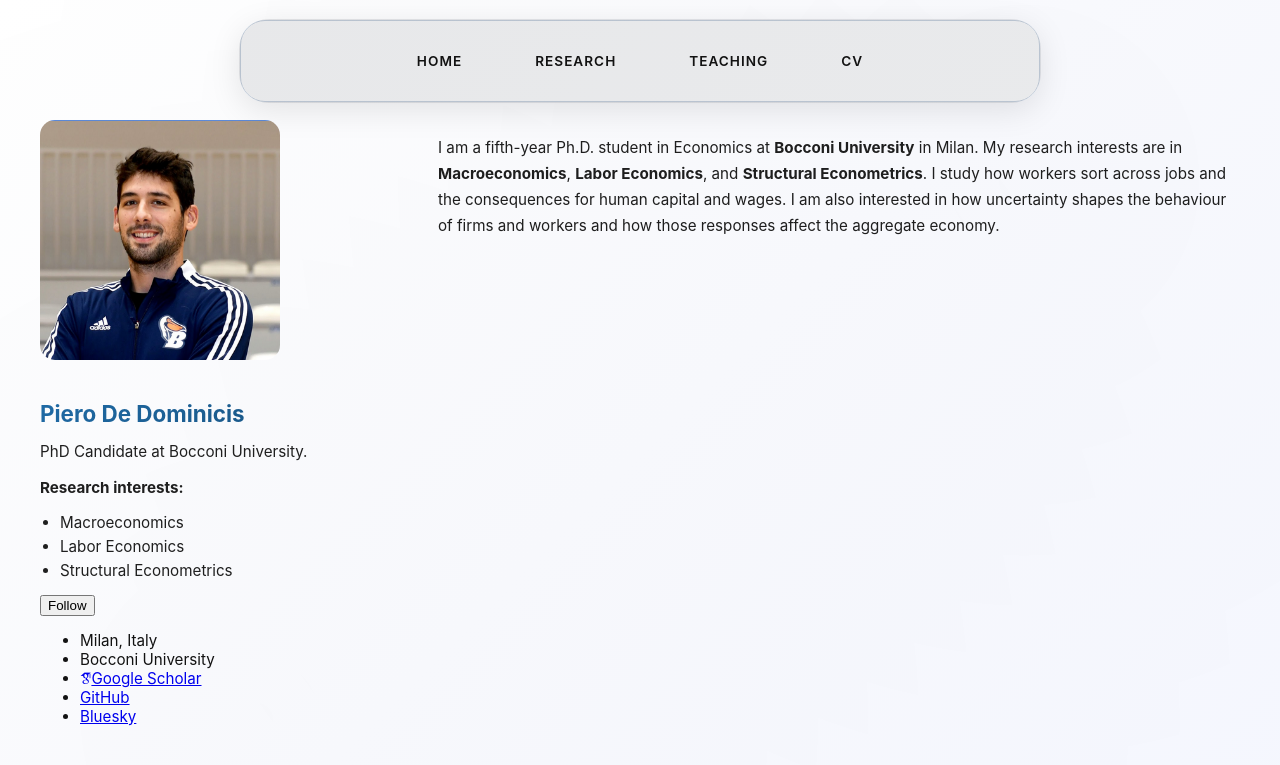
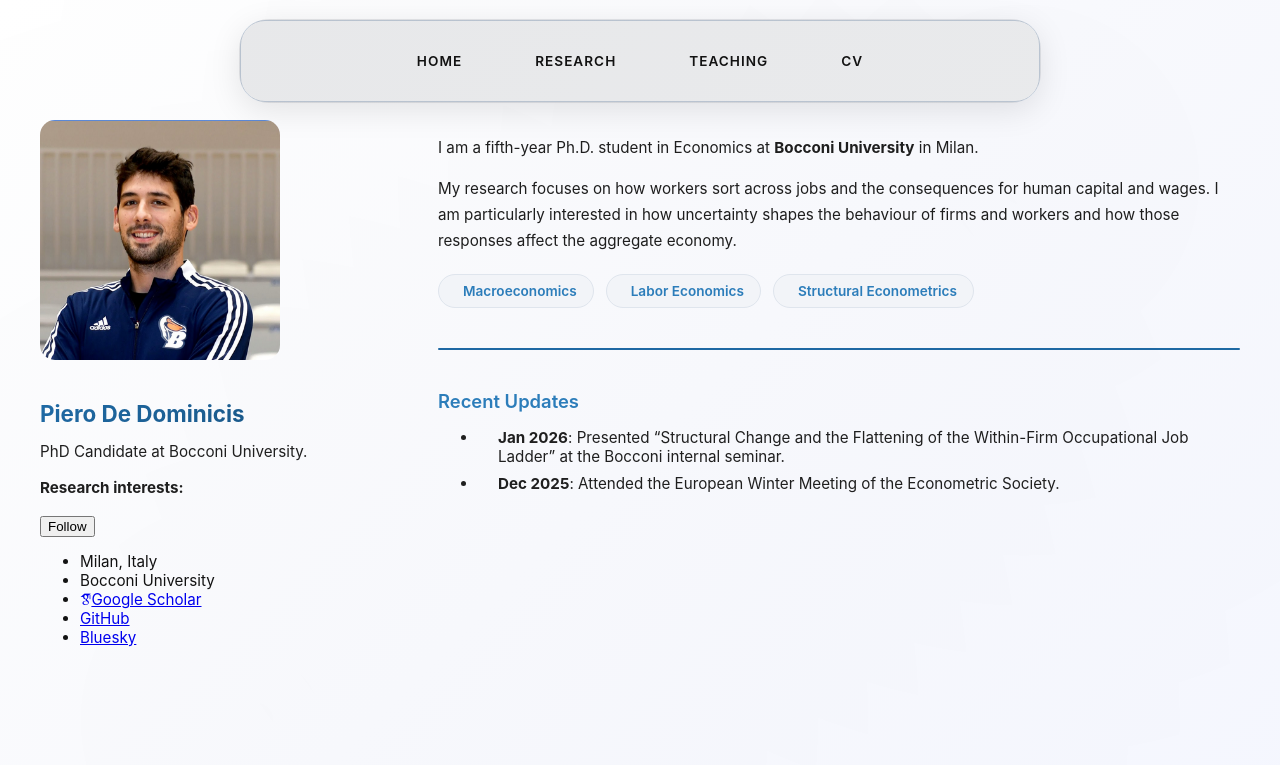
Before and after one commit to peppecon/peppecon.github.io, a Jekyll site: the page built from _pages/about.md, in a window 1280 px wide. Shown: the top 765 px of the page. Built offline with Jekyll 4.4.1, drawn with Linux system fonts in a browser that asks for light colours; some web fonts are replaced.

Commit message:
feat: Overhaul research page abstract display and update about page with new interest tags and content.

```diff
--- a/_includes/scripts.html
+++ b/_includes/scripts.html
@@ -1,3 +1,4 @@
 <script src="{{ base_path }}/assets/js/main.min.js"></script>
+<script src="{{ base_path }}/assets/js/abstracts.js"></script>
 
 {% include analytics.html %}
--- a/_pages/about.md
+++ b/_pages/about.md
@@ -7,4 +7,18 @@ redirect_from:
   - /about.html
 ---
 
-I am a fifth-year Ph.D. student in Economics at **Bocconi University** in Milan. My research interests are in **Macroeconomics**, **Labor Economics**, and **Structural Econometrics**. I study how workers sort across jobs and the consequences for human capital and wages. I am also interested in how uncertainty shapes the behaviour of firms and workers and how those responses affect the aggregate economy.
+I am a fifth-year Ph.D. student in Economics at **Bocconi University** in Milan.
+
+My research focuses on how workers sort across jobs and the consequences for human capital and wages. I am particularly interested in how uncertainty shapes the behaviour of firms and workers and how those responses affect the aggregate economy.
+
+<div class="interests-grid">
+  <div class="interest-tag"><i class="fas fa-chart-line"></i> Macroeconomics</div>
+  <div class="interest-tag"><i class="fas fa-users"></i> Labor Economics</div>
+  <div class="interest-tag"><i class="fas fa-microchip"></i> Structural Econometrics</div>
+</div>
+
+---
+
+### Recent Updates
+- **Jan 2026**: Presented "Structural Change and the Flattening of the Within-Firm Occupational Job Ladder" at the Bocconi internal seminar.
+- **Dec 2025**: Attended the European Winter Meeting of the Econometric Society.
--- a/_sass/modern-layout.scss
+++ b/_sass/modern-layout.scss
@@ -48,7 +48,7 @@ html.modern-layout {
   width: 100%;
   height: 100%;
   background: radial-gradient(circle at 20% 80%, rgba(15, 23, 42, 0.08) 0%, transparent 80%),
-              radial-gradient(circle at 80% 20%, rgba(15, 23, 42, 0.08) 0%, transparent 80%);
+    radial-gradient(circle at 80% 20%, rgba(15, 23, 42, 0.08) 0%, transparent 80%);
   pointer-events: none;
   z-index: 0;
   opacity: 0.18;
@@ -133,15 +133,110 @@ html.modern-layout {
   color: var(--accent-hover);
 }
 
+/* Abstract Styles */
+.abstract-container {
+  margin: 25px 0;
+  border: 1px solid var(--border-color);
+  border-radius: 12px;
+  overflow: hidden;
+  background: var(--primary-bg);
+  box-shadow: 0 4px 12px var(--shadow-light);
+  transition: all 0.3s ease;
+}
+
+.abstract-container:hover {
+  box-shadow: 0 8px 24px var(--shadow-medium);
+  transform: translateY(-2px);
+  border-color: var(--border-accent);
+}
+
 .abstract-header {
   background-color: var(--tertiary-bg);
-  padding: 12px 15px;
+  padding: 16px 20px;
   cursor: pointer;
-  font-weight: bold;
+  font-weight: 700;
   display: flex;
   align-items: center;
-  gap: 10px;
-  transition: background-color 0.3s ease;
+  gap: 12px;
+  transition: all 0.3s ease;
+  user-select: none;
+  border-bottom: 1px solid transparent;
+}
+
+.abstract-header:hover {
+  background-color: var(--border-color);
+  color: var(--accent-color);
+}
+
+.abstract-header .arrow {
+  transition: transform 0.3s cubic-bezier(0.4, 0, 0.2, 1);
+  font-size: 0.8rem;
+  color: var(--accent-color);
+}
+
+.abstract-header.expanded {
+  border-bottom-color: var(--border-color);
+}
+
+.abstract-header.expanded .arrow {
+  transform: rotate(90deg);
+}
+
+.abstract-content {
+  display: none;
+  padding: 20px 25px;
+  line-height: 1.8;
+  color: var(--text-secondary);
+  animation: fadeIn 0.4s ease-out;
+}
+
+.abstract-expanded {
+  display: block;
+}
+
+.abstract-expanded .abstract-text {
+  font-size: 0.95rem;
+  line-height: 1.8;
+  text-align: justify;
+  hyphens: auto;
+  color: var(--text-secondary);
+}
+
+.draft-button {
+  margin-top: 24px;
+  text-align: left;
+}
+
+.draft-button a {
+  display: inline-flex;
+  align-items: center;
+  padding: 10px 24px;
+  background: var(--gradient-accent);
+  color: white !important;
+  text-decoration: none !important;
+  border-radius: 8px;
+  font-weight: 600;
+  font-size: 0.9rem;
+  transition: all 0.3s ease;
+  box-shadow: 0 4px 10px var(--shadow-blue);
+}
+
+.draft-button a:hover {
+  transform: translateY(-2px);
+  box-shadow: 0 6px 15px var(--shadow-heavy);
+  opacity: 0.95;
+}
+
+@keyframes fadeIn {
+  from {
+    opacity: 0;
+    transform: translateY(5px);
+  }
+
+  to {
+    opacity: 1;
+    transform: translateY(0);
+  }
 }
 
 /* Floating Navigation */
@@ -328,15 +423,60 @@ html.modern-layout {
   line-height: 1.6;
 }
 
-.author__interests-list {
-  margin-top: 6px;
-  margin-bottom: 0;
-  padding-left: 20px;
-  color: var(--text-secondary);
+/* Interest Tags */
+.interests-grid {
+  display: flex;
+  flex-wrap: wrap;
+  gap: 12px;
+  margin-top: 20px;
 }
 
-.author__interests-list li {
-  margin-bottom: 5px;
+.interest-tag {
+  background: var(--tertiary-bg);
+  padding: 8px 16px;
+  border-radius: 20px;
+  font-size: 0.85rem;
+  font-weight: 600;
+  color: var(--accent-light);
+  border: 1px solid var(--border-color);
+  transition: all 0.3s ease;
+  display: flex;
+  align-items: center;
+  gap: 8px;
+}
+
+.interest-tag i {
+  font-size: 0.9rem;
+}
+
+.interest-tag:hover {
+  background: var(--accent-color);
+  color: white;
+  border-color: var(--accent-color);
+  transform: translateY(-2px);
+  box-shadow: 0 4px 10px var(--shadow-blue);
+}
+
+.author__interests-list {
+  display: none;
+  /* Hide old list, we use tags now */
+}
+
+/* Hero Section Refinement */
+.home-page .content-section {
+  animation: slideUp 0.6s ease-out;
+}
+
+@keyframes slideUp {
+  from {
+    opacity: 0;
+    transform: translateY(20px);
+  }
+
+  to {
+    opacity: 1;
+    transform: translateY(0);
+  }
 }
 
 /* Background Elements - Removed floating shapes */
--- /dev/null
+++ b/assets/js/abstracts.js
@@ -0,0 +1,24 @@
+(function () {
+    const initAbstracts = () => {
+        document.querySelectorAll('.abstract-header').forEach(header => {
+            // Remove existing listeners if any (though usually not necessary in Jekyll unless PJAX is used)
+            const newHeader = header.cloneNode(true);
+            header.parentNode.replaceChild(newHeader, header);
+
+            newHeader.addEventListener('click', function () {
+                const content = this.nextElementSibling;
+                const isExpanded = content.style.display === 'block';
+
+                content.style.display = isExpanded ? 'none' : 'block';
+                this.classList.toggle('expanded');
+            });
+        });
+    };
+
+    // Run on load
+    if (document.readyState === 'loading') {
+        document.addEventListener('DOMContentLoaded', initAbstracts);
+    } else {
+        initAbstracts();
+    }
+})();
```
Also changed, not shown: _pages/research.md (+0 -73 lines).
